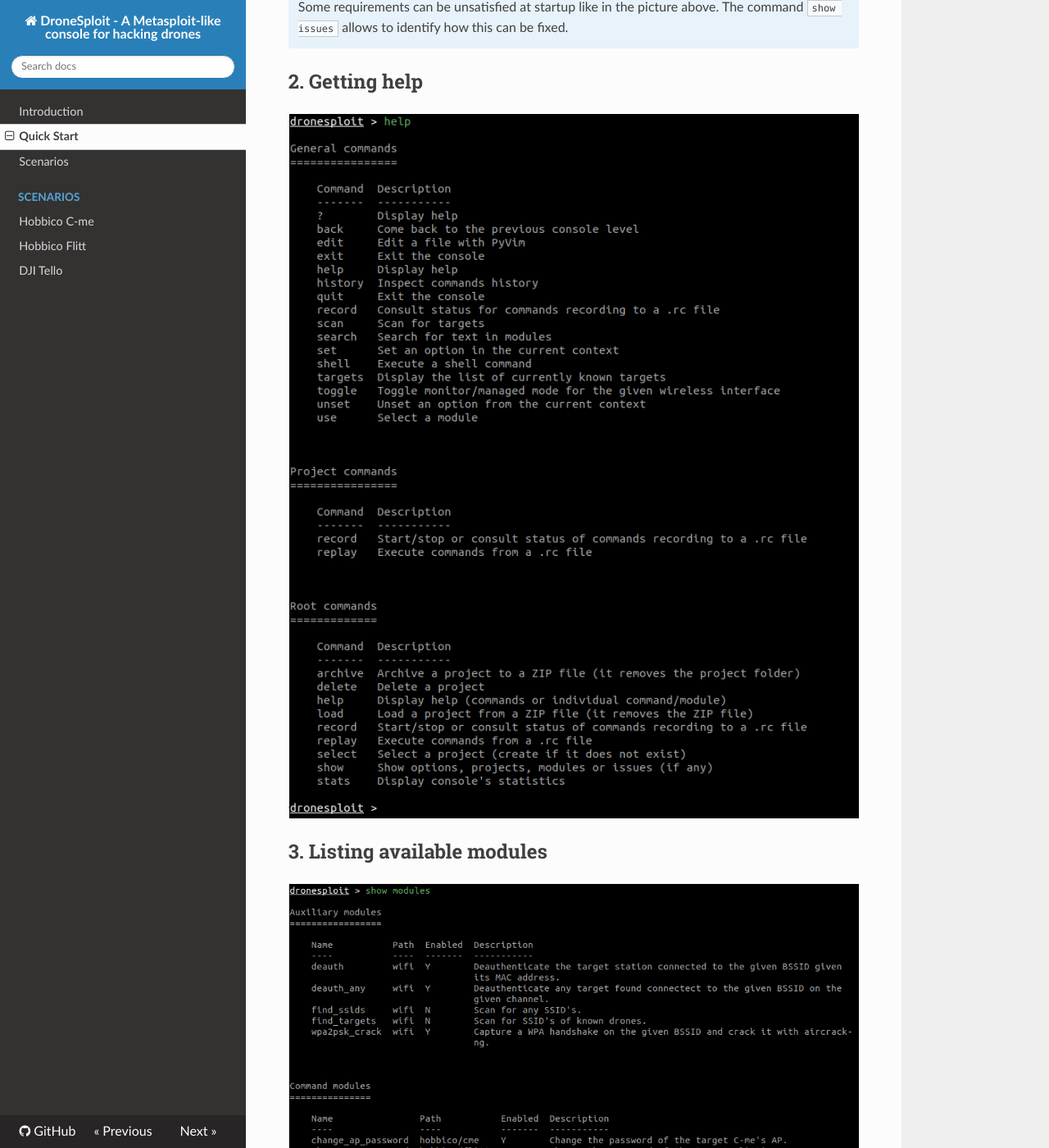
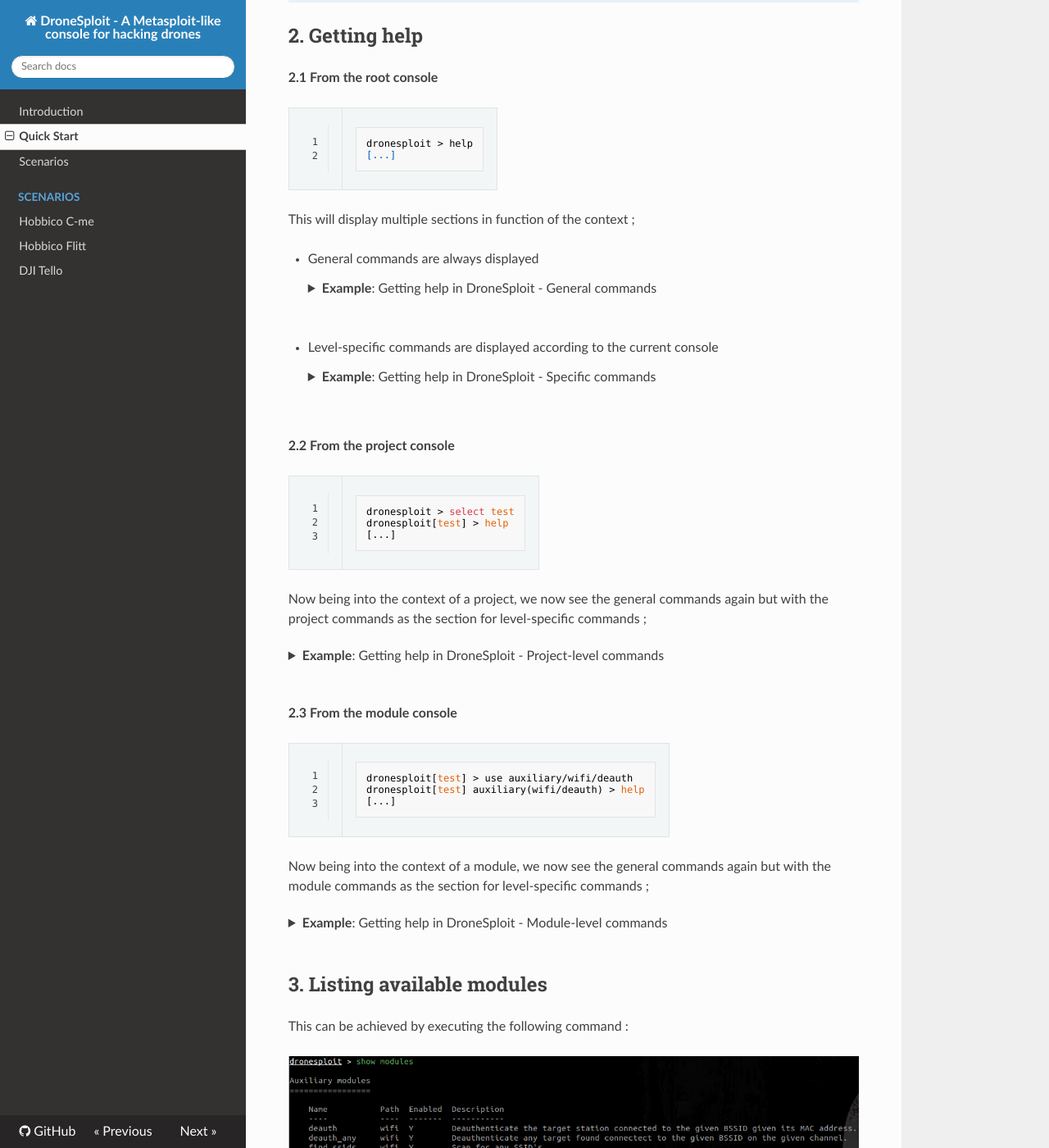
Before and after one commit to dhondta/dronesploit, an MkDocs documentation site: the page built from docs/quickstart.md, in a window 1280 px wide and 1400 px high, scrolled down 1293 px. Shown: the whole window at 82% size. Built offline with MkDocs 1.6.1, drawn with Linux system fonts in a browser that asks for light colours; nearby versions of some CDN libraries; old or Windows-style settings are respelled for this version of MkDocs; some of the changed text lies outside the part shown.

Commit message:
Refined the documentation

````diff
--- a/docs/quickstart.md
+++ b/docs/quickstart.md
@@ -33,9 +33,67 @@ At startup, a banner is shown and a summary of the available modules is shown.
 
 ## 2. Getting help
 
-![](img/help.png "Getting help in DroneSploit")
+**2.1 From the root console**
+
+```bash
+dronesploit > help
+[...]
+```
+
+This will display multiple sections in function of the context ;
+
+- General commands are always displayed
+
+    ??? example "**Example**: Getting help in DroneSploit - General commands"
+
+        ![](img/help-general.png "General commands")
+
+    <br>
+
+- Level-specific commands are displayed according to the current console
+
+    ??? example "**Example**: Getting help in DroneSploit - Specific commands"
+
+        ![](img/help-others.png "Level-specific commands")
+
+    <br>
+
+**2.2 From the project console**
+
+```bash
+dronesploit > select test
+dronesploit[test] > help
+[...]
+```
+
+Now being into the context of a project, we now see the general commands again but with the project commands as the section for level-specific commands ;
+
+??? example "**Example**: Getting help in DroneSploit - Project-level commands"
+
+    ![](img/help-project.png "Project-level commands")
+
+<br>
+
+**2.3 From the module console**
+
+```bash
+dronesploit[test] > use auxiliary/wifi/deauth
+dronesploit[test] auxiliary(wifi/deauth) > help
+[...]
+```
+
+Now being into the context of a module, we now see the general commands again but with the module commands as the section for level-specific commands ;
+
+??? example "**Example**: Getting help in DroneSploit - Module-level commands"
+
+    ![](img/help-module.png "Module-level commands")
+
+<br>
+
 
 ## 3. Listing available modules
+
+This can be achieved by executing the following command :
 
 ![](img/modules.png "Listing modules available in DroneSploit")
 
@@ -57,10 +115,60 @@ When executed, it switches between the managed and monitor modes.
 
 The `scan` command allows to quickly scan for targets (and requires a WiFi interface in monitor mode).
 
+![](img/scanning.png "Scanning for targets")
+
+The `targets` command then allows to list the discovered targets and their characteristics.
+
+![](img/targets-list.png "Displaying the list of targets")
+
+!!! note "Targets expiration"
+
+    Targets are valid during a period of 5 minutes, meaning that they will still be displayed after this period, but when using the `scan` command again, the list will be updated (and targets that are not in the vicinity anymore will disappear).
+
 ## 6. Breaking into a target
 
-Now that we have a target, we can start an attack. For this purpose, we start the appropriate attack module :
+Now that we have a target, we can start an attack. For this purpose, we start the appropriate attack module. Note that, in the example hereafter, the `ESSID` and `INTERFACE` options are automatically filled in with the current information.
 
+![](img/wpa2-psk-attack.png "WPA2 PSK guessing attack")
 
+The attack succeeded and the password is then known in the targets list.
 
-## 7. Using modules to control the target
+![](img/targets-with-password.png "Displaying the list of targets with the freshly acquired password")
+
+Sadly, lots of light commercial drones have the same default password ; the `password` command allows to fill in the password without having to run an attack.
+
+![](img/targets-password.png "Manually filling in the password for a target")
+
+## 7. Connecting to the target
+
+At this point, we have a password for a target, we can know connect to it using the `connect` command.
+
+![](img/targets-connect.png "Connecting to a target")
+
+!!! note "Target connected highlighted in the list"
+
+    Like shown in the screenshot above, the targets list has now a row highlighted in bold to show that we are connected to this target.
+
+We can also connect to another target.
+
+![](img/targets-connect-another.png "Connecting to another target for running modules")
+
+!!! note "Warning while calling a module"
+
+    In the case herebefore, we call a module for which the required model of target can not be found as connected to the attack machine, therefore raising a warning. If we show the options for this module, we get several required values that are not filled in.
+
+    ![](img/targets-module-required-options.png "Missing required option values for running the selected module")
+
+## 8. Executing a module
+
+We can now use a module for the connected drone using the `use` command.
+
+![](img/targets-module-options.png "Using a module for which a valid target is connected")
+
+!!! note "Options auto-completion"
+
+    In this example, one can see that the value for the `TARGET` option is automatically filled in. The module is then directly ready to run.
+
+Finally, we can run the module by using the `run` command.
+
+![](img/targets-module-run.png "Running the module")
--- a/mkdocs.yml
+++ b/mkdocs.yml
@@ -2,7 +2,7 @@ site_name: "DroneSploit - A Metasploit-like console for hacking drones"
 repo_url: https://github.com/dhondta/dronesploit
 site_author: dhondta
 docs_dir: docs
-nav:
+pages:
   - Introduction: index.md
   - 'Quick Start': quickstart.md
   - Scenarios: scenarios.md
````
Also changed, not shown: docs/img/dronesploit.png, docs/img/help-general.png (added), docs/img/help-module.png (added), docs/img/help-others.png (added), docs/img/help-project.png (added), docs/img/help.png (deleted), docs/img/modules.png, docs/img/scanning.png (added), docs/img/targets-connect-another.png (added), docs/img/targets-connect.png (added), docs/img/targets-list.png (added), docs/img/targets-module-options.png (added), docs/img/targets-module-required-options.png (added), docs/img/targets-module-run.png (added), 3 more files.
